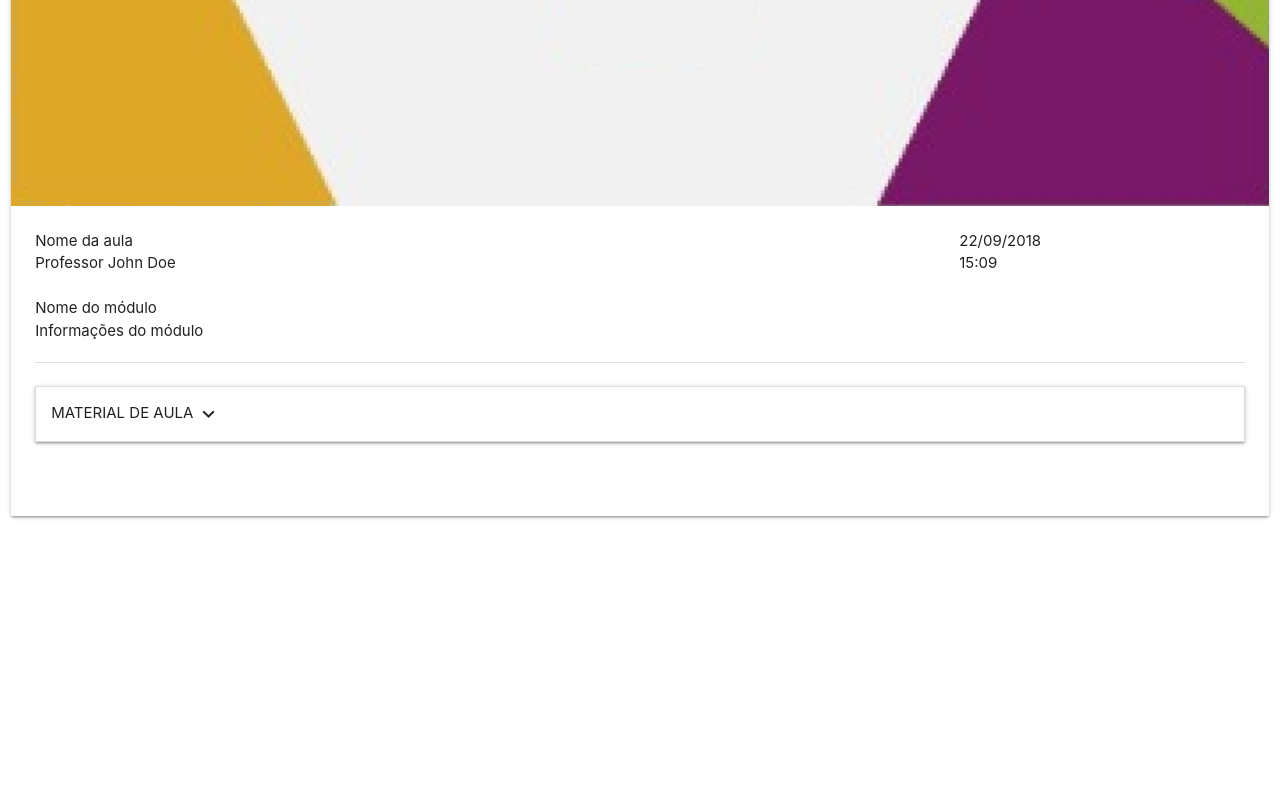
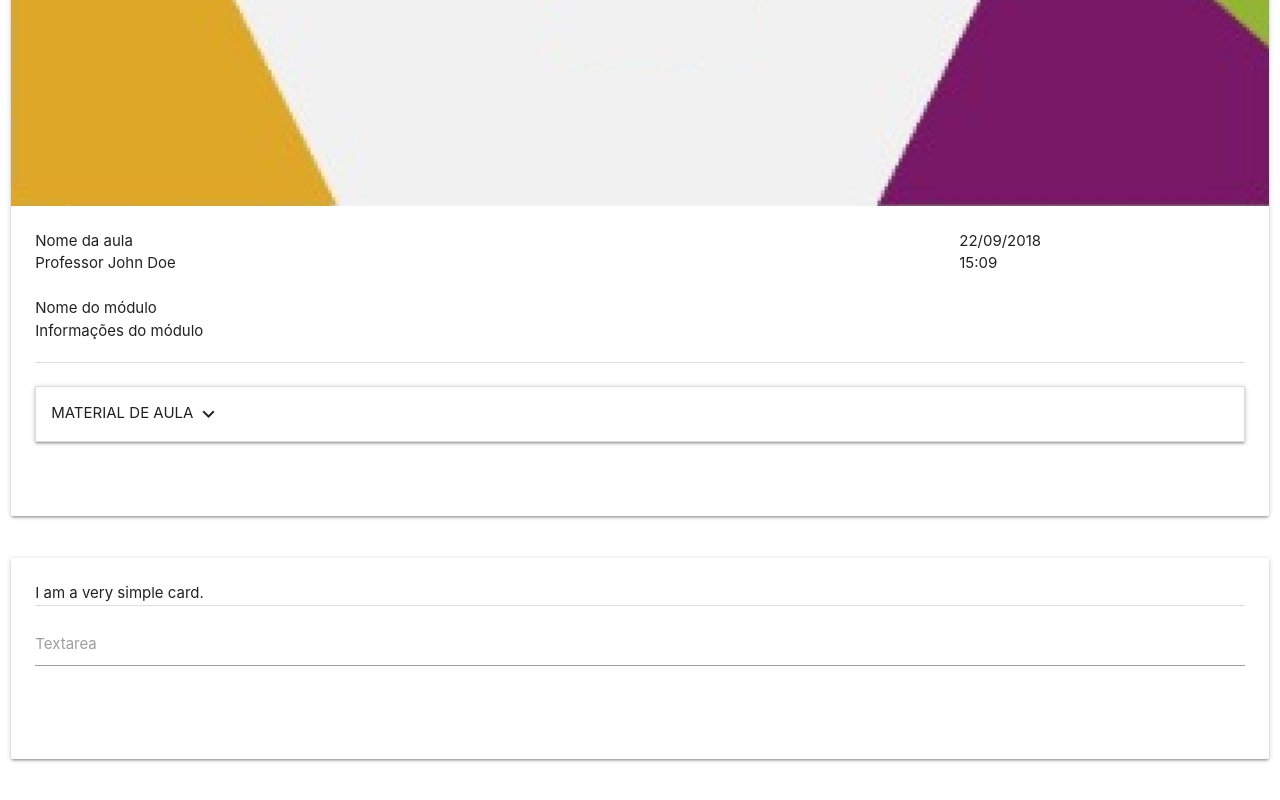
Before and after one commit to acqfel/class-msg, a plain HTML site: page index.html in a window 1280 px wide. Shown: the part 444-1244 px from the top of the page. Before the commit the page ends 1055 px from the top, so only its background shows below. Drawn offline with nearby package versions, Linux system fonts and the light colour scheme.

Commit message:
Added: chat area section.

```diff
--- a/index.html
+++ b/index.html
@@ -61,7 +61,10 @@
                               MATERIAL DE AULA<i class="material-icons">expand_more</i>
                             </div>
                             <div class="collapsible-body">
-                              <span>Arquivos: </span>
+                              <p>Arquivos: </p>
+                              <p><a href="#">Teoria1.pdf</a></p>
+                              <p><a href="#">Slides.ppt</a></p>
+                              <p><a href="#">Atividades.docx</a></p>
                             </div>
                           </li>
                         </ul>
@@ -69,6 +72,29 @@
                   </div>
               </div>
 
+            </div>
+          </div>
+        </div>
+      </div>
+
+      <!-- Chat Section  -->
+
+      <div class="row">
+        <div class="col s12">
+          <div class="card">
+            <div class="card-content">
+              <p>I am a very simple card.</p>
+              <div class="divider"></div>
+              <div class="row">
+                <form class="col s12">
+                  <div class="row">
+                    <div class="input-field col s12">
+                      <textarea id="textarea1" class="materialize-textarea"></textarea>
+                      <label for="textarea1">Textarea</label>
+                    </div>
+                  </div>
+                </form>
+              </div>
             </div>
           </div>
         </div>
```
